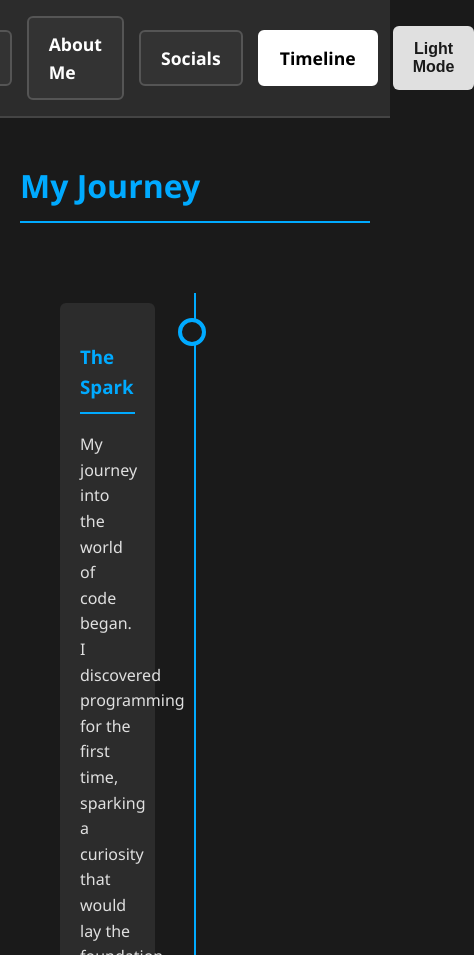
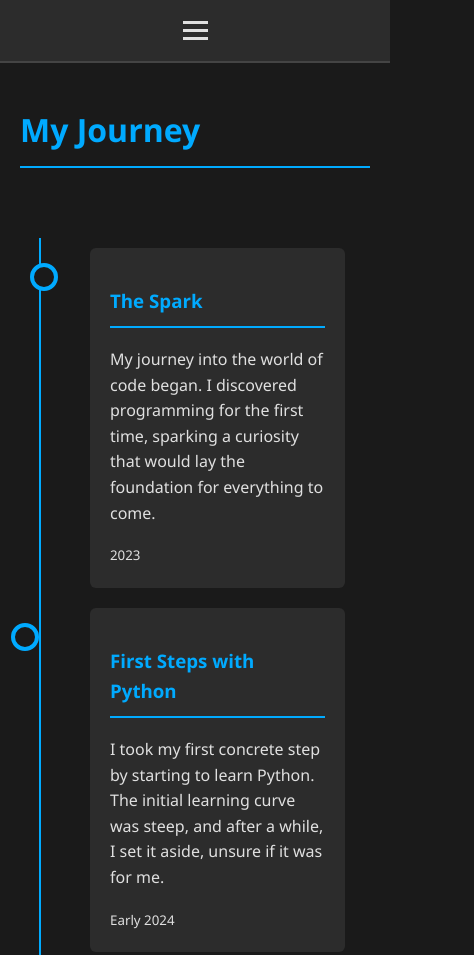
Before and after one commit to AlogiLupiee/Experimental_website, a plain HTML site: page timeline.html in a window 390 px wide. Shown: the top 955 px of the page, 474 px wide, since content can reach past the window. Drawn offline with Linux system fonts and the light colour scheme.

Commit message:
Update 0.5.3
- added support for mobile devices

```diff
--- a/script.js
+++ b/script.js
@@ -19,9 +19,8 @@ document.addEventListener('DOMContentLoaded', () => {
     };
 
     // Check localStorage for a saved theme when the page loads
-    const savedTheme = localStorage.getItem('theme') || 'dark'; // Default to 'dark' if nothing is saved
+    const savedTheme = localStorage.getItem('theme') || 'dark';
     applyTheme(savedTheme);
-
 
     // The click event listener now also saves the choice to localStorage
     if (themeToggleButton) {
@@ -38,11 +37,10 @@ document.addEventListener('DOMContentLoaded', () => {
         });
     }
 
-    // --- UPDATED: BACK TO TOP BUTTON LOGIC ---
+    // --- BACK TO TOP BUTTON LOGIC ---
     const backToTopButton = document.getElementById('back-to-top-btn');
 
     if (backToTopButton) {
-        // Show button when user scrolls down
         window.onscroll = () => {
             if (document.body.scrollTop > 200 || document.documentElement.scrollTop > 200) {
                 backToTopButton.classList.add('visible');
@@ -51,7 +49,6 @@ document.addEventListener('DOMContentLoaded', () => {
             }
         };
 
-        // Scroll smoothly to top when button is clicked
         backToTopButton.addEventListener('click', () => {
             window.scrollTo({
                 top: 0,
@@ -60,7 +57,26 @@ document.addEventListener('DOMContentLoaded', () => {
         });
     }
 
-    // --- UPDATED: REPEATING SCROLL ANIMATION LOGIC ---
+    // --- NEW: MOBILE NAVIGATION LOGIC ---
+    const hamburger = document.querySelector('.hamburger');
+    const navLinks = document.querySelector('.nav-links');
+
+    if (hamburger && navLinks) {
+        hamburger.addEventListener('click', () => {
+            hamburger.classList.toggle('active');
+            navLinks.classList.toggle('active');
+        });
+
+        // Close menu when a link is clicked
+        document.querySelectorAll('.nav-links li a').forEach(link => {
+            link.addEventListener('click', () => {
+                hamburger.classList.remove('active');
+                navLinks.classList.remove('active');
+            });
+        });
+    }
+
+    // --- REPEATING SCROLL ANIMATION LOGIC ---
     const revealElements = document.querySelectorAll('.reveal-on-scroll');
     if (revealElements.length > 0) {
         const observerOptions = {
@@ -71,11 +87,9 @@ document.addEventListener('DOMContentLoaded', () => {
 
         const observer = new IntersectionObserver((entries) => {
             entries.forEach(entry => {
-                // If the element is intersecting (entering) the viewport
                 if (entry.isIntersecting) {
                     entry.target.classList.add('visible');
                 }
-                // Else (the element is leaving the viewport)
                 else {
                     entry.target.classList.remove('visible');
                 }
--- a/style.css
+++ b/style.css
@@ -45,14 +45,26 @@ a {
 /* --- Navigation Bar --- */
 .navbar {
     background-color: var(--secondary-bg);
-    padding: 1rem 0;
+    padding: 1rem 20px; /* Added horizontal padding */
     border-bottom: 2px solid var(--border-color);
     position: sticky;
     top: 0;
     z-index: 1000;
+    /* Added for containing the hamburger menu */
+    display: flex;
+    justify-content: center;
+    align-items: center;
 }
 
-.navbar nav ul {
+.navbar nav {
+    width: 100%;
+    max-width: 960px;
+    display: flex;
+    justify-content: center;
+    align-items: center;
+}
+
+.navbar .nav-links {
     margin: 0;
     padding: 0;
     list-style: none;
@@ -63,55 +75,49 @@ a {
 }
 
 /* Base properties for ALL nav links */
-.navbar nav a {
+.navbar .nav-links a {
     display: inline-block;
     font-weight: bold;
     font-size: 1.1em;
     text-decoration: none;
     padding: 12px 20px;
     border-radius: 6px;
-    border: 2px solid transparent; /* Prevents layout shift on state change */
+    border: 2px solid transparent;
     transition: transform 0.2s ease-out, background-color 0.2s, border-color 0.2s, color 0.2s;
 }
 
-/*
-============================================
-    NAVIGATION BUTTON STYLES
-============================================
-*/
-
 /* --- DARK MODE STYLES (DEFAULT) --- */
-.navbar nav a {
+.navbar .nav-links a {
     background-color: #333;
     border-color: #555;
     color: #ffffff;
 }
-.navbar nav a.active {
+.navbar .nav-links a.active {
     background-color: #ffffff;
     border-color: #ffffff;
     color: #000000;
 }
 
 /* --- LIGHT MODE STYLES --- */
-body.light-mode .navbar nav a {
+body.light-mode .navbar .nav-links a {
     background-color: #ffffff;
     border-color: #cccccc;
     color: #000000;
 }
-body.light-mode .navbar nav a.active {
+body.light-mode .navbar .nav-links a.active {
     background-color: #333;
     border-color: #333;
     color: #ffffff;
 }
 
-/* --- HOVER STYLE (Applies to BOTH modes) --- */
-.navbar nav a:hover {
+/* --- HOVER STYLE --- */
+.navbar .nav-links a:hover {
     background-color: var(--accent-color);
     border-color: var(--accent-color);
     color: #ffffff;
     transform: translateY(4px);
 }
-body.light-mode .navbar nav a:hover {
+body.light-mode .navbar .nav-links a:hover {
     background-color: var(--accent-color);
     border-color: var(--accent-color);
     color: #ffffff;
@@ -141,10 +147,14 @@ body.light-mode .navbar nav a:hover {
 }
 
 /* --- Achievements Table (index.html) --- */
+.table-container { /* New container for horizontal scroll */
+    overflow-x: auto;
+    margin-top: 20px;
+}
 .achievements-table {
     width: 100%;
+    min-width: 600px; /* Prevents squishing on mobile */
     border-collapse: collapse;
-    margin-top: 20px;
 }
 .achievements-table th, .achievements-table td {
     border: 1px solid var(--border-color);
@@ -226,12 +236,6 @@ body.light-mode .navbar nav a:hover {
     border-radius: 6px;
 }
 
-/*
-============================================
-    NEW FEATURES
-============================================
-*/
-
 /* --- Footer --- */
 .site-footer {
     text-align: center;
@@ -244,14 +248,13 @@ body.light-mode .navbar nav a:hover {
     transition: border-color 0.3s, background-color 0.3s;
 }
 
-/* --- NEW Back to Top Button --- */
+/* --- Back to Top Button --- */
 #back-to-top-btn {
     position: fixed;
-    top: 90px; /* Position it below the navbar */
+    top: 90px;
     left: 50%;
-    transform: translate(-50%, -20px); /* Center it and move it up slightly */
-    z-index: 999; /* Below navbar but above content */
-
+    transform: translate(-50%, -20px);
+    z-index: 999;
     background-color: var(--accent-color);
     color: white;
     font-weight: bold;
@@ -260,20 +263,15 @@ body.light-mode .navbar nav a:hover {
     padding: 10px 20px;
     cursor: pointer;
     box-shadow: 0 4px 8px rgba(0, 0, 0, 0.3);
-
-    /* Animation properties */
     opacity: 0;
     visibility: hidden;
     transition: opacity 0.3s ease-out, transform 0.3s ease-out, visibility 0.3s;
 }
-
-/* This class will be toggled by JavaScript */
 #back-to-top-btn.visible {
     opacity: 1;
     visibility: visible;
-    transform: translate(-50%, 0); /* Move it to its final position */
+    transform: translate(-50%, 0);
 }
-
 #back-to-top-btn:hover {
     background-color: #0088cc;
 }
@@ -288,3 +286,88 @@ body.light-mode .navbar nav a:hover {
     opacity: 1;
     transform: translateY(0);
 }
+
+/*
+============================================
+    Responsive & Mobile Styles
+============================================
+*/
+.hamburger {
+    display: none; /* Hidden on desktop */
+    cursor: pointer;
+}
+.hamburger .bar {
+    display: block;
+    width: 25px;
+    height: 3px;
+    margin: 5px auto;
+    background-color: var(--text-color);
+    transition: all 0.3s ease-in-out;
+}
+
+@media (max-width: 768px) {
+    .navbar {
+        justify-content: space-between; /* Align logo/title and hamburger */
+    }
+
+    .hamburger {
+        display: block; /* Show hamburger on mobile */
+    }
+
+    .hamburger.active .bar:nth-child(2) {
+        opacity: 0; /* Middle bar fades out */
+    }
+    .hamburger.active .bar:nth-child(1) {
+        transform: translateY(8px) rotate(45deg); /* Top bar animates to / */
+    }
+    .hamburger.active .bar:nth-child(3) {
+        transform: translateY(-8px) rotate(-45deg); /* Bottom bar animates to \ */
+    }
+
+    .nav-links {
+        position: fixed;
+        left: -100%; /* Start off-screen */
+        top: 85px; /* Position below the navbar */
+        gap: 0;
+        flex-direction: column;
+        background-color: var(--secondary-bg);
+        width: 100%;
+        text-align: center;
+        transition: 0.3s;
+    }
+
+    .nav-links.active {
+        left: 0; /* Slide in */
+    }
+
+    .nav-links li {
+        width: 100%;
+        padding: 10px 0;
+    }
+
+    .nav-links a {
+        width: 80%; /* Make buttons take up more space */
+        margin: 5px auto;
+    }
+
+    /* Make the timeline a single column */
+    .timeline::before {
+        left: 20px;
+    }
+    .timeline-item {
+        width: 100%;
+        padding-left: 70px;
+        padding-right: 25px;
+    }
+    .timeline-item:nth-child(odd),
+    .timeline-item:nth-child(even) {
+        left: 0;
+    }
+    .timeline-item::after {
+        left: 10px;
+    }
+
+    .social-links a {
+        font-size: 3em; /* Slightly smaller icons */
+    }
+}
--- a/timeline.html
+++ b/timeline.html
@@ -10,13 +10,18 @@
     <button id="back-to-top-btn" title="Go to top">▲</button>
     <header class="navbar">
         <nav>
-            <ul>
+            <ul class="nav-links">
                 <li><a href="index.html">Home</a></li>
                 <li><a href="about.html">About Me</a></li>
                 <li><a href="social.html">Socials</a></li>
-                <li><a href="timeline.html" class="active">Timeline</a></li>
+                <li><a href="timeline.html" class="active">Timeline</a></li> <!-- FIXED -->
                 <li><button id="theme-toggle-btn">Light Mode</button></li>
             </ul>
+            <div class="hamburger">
+                <span class="bar"></span>
+                <span class="bar"></span>
+                <span class="bar"></span>
+            </div>
         </nav>
     </header>
 
```
Also changed, not shown: about.html (+7 -1 lines), index.html (+8 -1 lines), social.html (+7 -2 lines).
